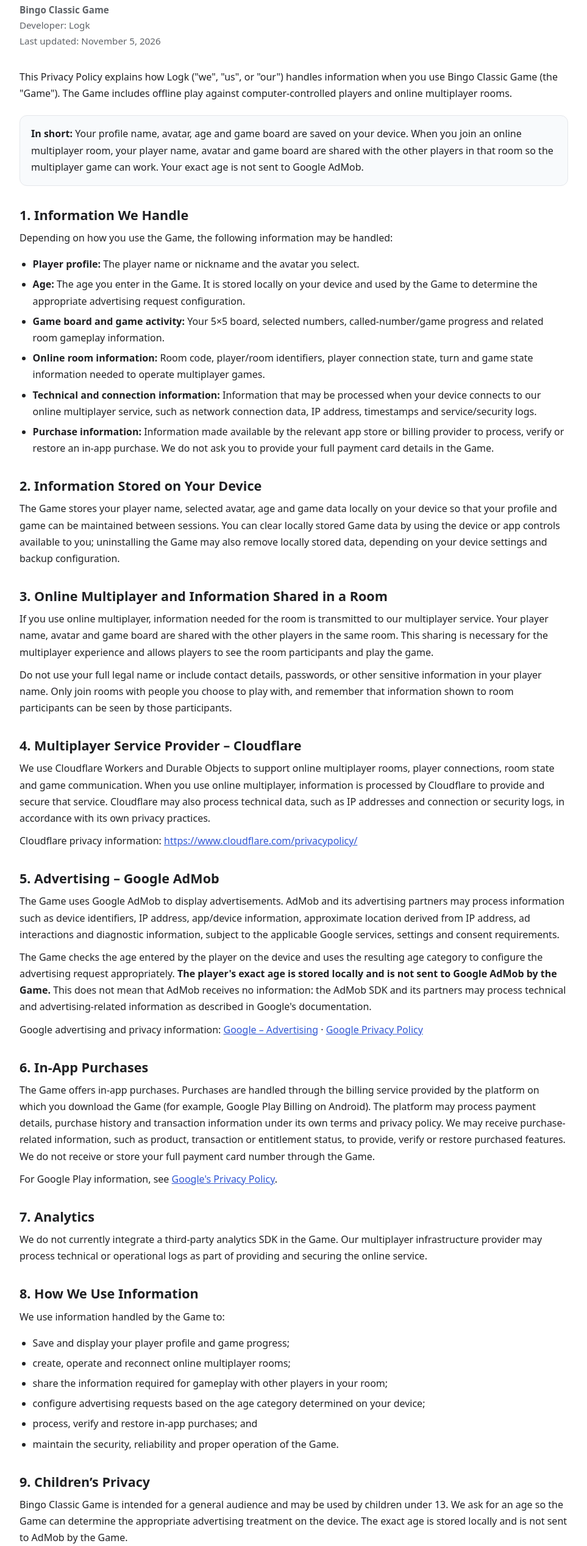
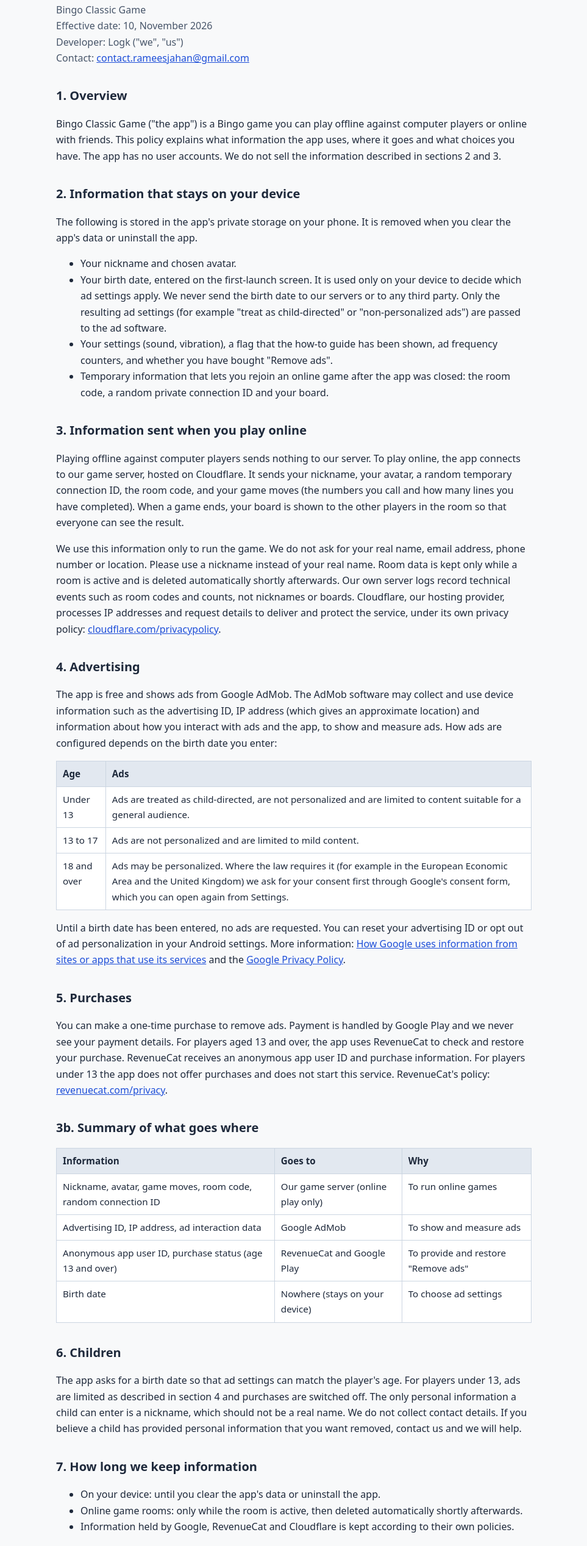
Before and after one commit to logk-india/bingo-game-privacy-policy, a plain HTML site: page index.html in a window 1280 px wide. Shown: the part 104-2640 px from the top of the page at 61% size, without its empty margins (158-1121 px from the left). Drawn offline with Linux system fonts and the light colour scheme.

Commit message:
Update index.html

```diff
--- a/index.html
+++ b/index.html
@@ -1,278 +1,85 @@
 <!DOCTYPE html>
 <html lang="en">
 <head>
-  <meta charset="UTF-8">
+<meta charset="utf-8">
 <meta name="viewport" content="width=device-width, initial-scale=1">
-  <meta name="description" content="Privacy Policy for Bingo Classic Game by Logk.">
-  <meta name="theme-color" content="#ffffff">
-  <title>Privacy Policy – Bingo Classic Game</title>
+<title>Privacy Policy - Bingo Classic Game</title>
 <style>
-    :root {
-      color-scheme: light;
-      --ink: #202124;
-      --muted: #5f6368;
-      --line: #e5e7eb;
-      --accent: #3157d5;
-      --surface: #f8fafc;
-    }
-    * { box-sizing: border-box; }
-    body {
-      margin: 0;
-      background: #fff;
-      color: var(--ink);
-      font: 16px/1.7 system-ui, -apple-system, BlinkMacSystemFont, "Segoe UI", sans-serif;
-    }
-    main {
-      width: min(900px, calc(100% - 36px));
-      margin: 48px auto;
-    }
-    header { margin-bottom: 32px; }
-    h1 { margin: 0 0 8px; font-size: clamp(2rem, 5vw, 2.8rem); line-height: 1.15; }
-    h2 { margin: 34px 0 10px; font-size: 1.35rem; line-height: 1.3; }
-    p { margin: 10px 0; }
-    ul { padding-left: 1.35rem; }
-    li { margin: 6px 0; }
-    .meta { color: var(--muted); font-size: .95rem; }
-    .notice {
-      padding: 16px 18px;
-      background: var(--surface);
-      border: 1px solid var(--line);
-      border-radius: 12px;
-      margin: 22px 0;
-    }
-    a { color: var(--accent); overflow-wrap: anywhere; }
-    footer {
-      border-top: 1px solid var(--line);
-      margin-top: 40px;
-      padding-top: 18px;
-      color: var(--muted);
-      font-size: .92rem;
-    }
-    @media (max-width: 600px) {
-      main { margin: 28px auto; }
-    }
+  body{font-family:system-ui,-apple-system,"Segoe UI",Roboto,sans-serif;line-height:1.65;max-width:780px;margin:0 auto;padding:24px 16px 48px;color:#1e293b;background:#f8f9fa}
+  h1{font-size:1.8rem;margin-bottom:.2rem}
+  h2{margin-top:2rem;font-size:1.25rem}
+  .meta{color:#475569}
+  table{border-collapse:collapse;width:100%;margin:12px 0}
+  th,td{border:1px solid #cbd5e1;padding:8px 10px;text-align:left;vertical-align:top;font-size:.95rem;background:#fff}
+  th{background:#e2e8f0}
+  a{color:#1d4ed8}
 </style>
 </head>
 <body>
-<main>
-  <header>
 <h1>Privacy Policy</h1>
-    <div class="meta">
-      <strong>Bingo Classic Game</strong><br>
-      Developer: Logk<br>
-      Last updated: November 5, 2026
-    </div>
-  </header>
+<p class="meta">Bingo Classic Game<br>Effective date: 10, November 2026<br>Developer: Logk ("we", "us")<br>Contact: <a href="mailto:contact.rameesjahan@gmail.com">contact.rameesjahan@gmail.com</a></p>
 
-  <p>
-    This Privacy Policy explains how Logk ("we", "us", or "our") handles information
-    when you use Bingo Classic Game (the "Game"). The Game includes offline play
-    against computer-controlled players and online multiplayer rooms.
-  </p>
+<h2>1. Overview</h2>
+<p>Bingo Classic Game ("the app") is a Bingo game you can play offline against computer players or online with friends. This policy explains what information the app uses, where it goes and what choices you have. The app has no user accounts. We do not sell the information described in sections 2 and 3.</p>
 
-  <div class="notice">
-    <strong>In short:</strong> Your profile name, avatar, age and game board are saved
-    on your device. When you join an online multiplayer room, your player name,
-    avatar and game board are shared with the other players in that room so the
-    multiplayer game can work. Your exact age is not sent to Google AdMob.
-  </div>
-
-  <h2>1. Information We Handle</h2>
-  <p>Depending on how you use the Game, the following information may be handled:</p>
+<h2>2. Information that stays on your device</h2>
+<p>The following is stored in the app's private storage on your phone. It is removed when you clear the app's data or uninstall the app.</p>
 <ul>
-    <li><strong>Player profile:</strong> The player name or nickname and the avatar you select.</li>
-    <li><strong>Age:</strong> The age you enter in the Game. It is stored locally on your device and used by the Game to determine the appropriate advertising request configuration.</li>
-    <li><strong>Game board and game activity:</strong> Your 5×5 board, selected numbers, called-number/game progress and related room gameplay information.</li>
-    <li><strong>Online room information:</strong> Room code, player/room identifiers, player connection state, turn and game state information needed to operate multiplayer games.</li>
-    <li><strong>Technical and connection information:</strong> Information that may be processed when your device connects to our online multiplayer service, such as network connection data, IP address, timestamps and service/security logs.</li>
-    <li><strong>Purchase information:</strong> Information made available by the relevant app store or billing provider to process, verify or restore an in-app purchase. We do not ask you to provide your full payment card details in the Game.</li>
+  <li>Your nickname and chosen avatar.</li>
+  <li>Your birth date, entered on the first-launch screen. It is used only on your device to decide which ad settings apply. We never send the birth date to our servers or to any third party. Only the resulting ad settings (for example "treat as child-directed" or "non-personalized ads") are passed to the ad software.</li>
+  <li>Your settings (sound, vibration), a flag that the how-to guide has been shown, ad frequency counters, and whether you have bought "Remove ads".</li>
+  <li>Temporary information that lets you rejoin an online game after the app was closed: the room code, a random private connection ID and your board.</li>
 </ul>
 
-  <h2>2. Information Stored on Your Device</h2>
-  <p>
-    The Game stores your player name, selected avatar, age and game data locally
-    on your device so that your profile and game can be maintained between sessions.
-    You can clear locally stored Game data by using the device or app controls
-    available to you; uninstalling the Game may also remove locally stored data,
-    depending on your device settings and backup configuration.
-  </p>
+<h2>3. Information sent when you play online</h2>
+<p>Playing offline against computer players sends nothing to our server. To play online, the app connects to our game server, hosted on Cloudflare. It sends your nickname, your avatar, a random temporary connection ID, the room code, and your game moves (the numbers you call and how many lines you have completed). When a game ends, your board is shown to the other players in the room so that everyone can see the result.</p>
+<p>We use this information only to run the game. We do not ask for your real name, email address, phone number or location. Please use a nickname instead of your real name. Room data is kept only while a room is active and is deleted automatically shortly afterwards. Our own server logs record technical events such as room codes and counts, not nicknames or boards. Cloudflare, our hosting provider, processes IP addresses and request details to deliver and protect the service, under its own privacy policy: <a href="https://www.cloudflare.com/privacypolicy/">cloudflare.com/privacypolicy</a>.</p>
 
-  <h2>3. Online Multiplayer and Information Shared in a Room</h2>
-  <p>
-    If you use online multiplayer, information needed for the room is transmitted
-    to our multiplayer service. Your player name, avatar and game board are shared
-    with the other players in the same room. This sharing is necessary for the
-    multiplayer experience and allows players to see the room participants and
-    play the game.
-  </p>
-  <p>
-    Do not use your full legal name or include contact details, passwords, or other
-    sensitive information in your player name. Only join rooms with people you
-    choose to play with, and remember that information shown to room participants
-    can be seen by those participants.
-  </p>
+<h2>4. Advertising</h2>
+<p>The app is free and shows ads from Google AdMob. The AdMob software may collect and use device information such as the advertising ID, IP address (which gives an approximate location) and information about how you interact with ads and the app, to show and measure ads. How ads are configured depends on the birth date you enter:</p>
+<table>
+  <tr><th>Age</th><th>Ads</th></tr>
+  <tr><td>Under 13</td><td>Ads are treated as child-directed, are not personalized and are limited to content suitable for a general audience.</td></tr>
+  <tr><td>13 to 17</td><td>Ads are not personalized and are limited to mild content.</td></tr>
+  <tr><td>18 and over</td><td>Ads may be personalized. Where the law requires it (for example in the European Economic Area and the United Kingdom) we ask for your consent first through Google's consent form, which you can open again from Settings.</td></tr>
+</table>
+<p>Until a birth date has been entered, no ads are requested. You can reset your advertising ID or opt out of ad personalization in your Android settings. More information: <a href="https://policies.google.com/technologies/partner-sites">How Google uses information from sites or apps that use its services</a> and the <a href="https://policies.google.com/privacy">Google Privacy Policy</a>.</p>
 
-  <h2>4. Multiplayer Service Provider – Cloudflare</h2>
-  <p>
-    We use Cloudflare Workers and Durable Objects to support online multiplayer
-    rooms, player connections, room state and game communication. When you use
-    online multiplayer, information is processed by Cloudflare to provide and
-    secure that service. Cloudflare may also process technical data, such as IP
-    addresses and connection or security logs, in accordance with its own privacy
-    practices.
-  </p>
-  <p>
-    Cloudflare privacy information:
-    <a href="https://www.cloudflare.com/privacypolicy/" target="_blank" rel="noopener noreferrer">https://www.cloudflare.com/privacypolicy/</a>
-  </p>
+<h2>5. Purchases</h2>
+<p>You can make a one-time purchase to remove ads. Payment is handled by Google Play and we never see your payment details. For players aged 13 and over, the app uses RevenueCat to check and restore your purchase. RevenueCat receives an anonymous app user ID and purchase information. For players under 13 the app does not offer purchases and does not start this service. RevenueCat's policy: <a href="https://www.revenuecat.com/privacy/">revenuecat.com/privacy</a>.</p>
 
-  <h2>5. Advertising – Google AdMob</h2>
-  <p>
-    The Game uses Google AdMob to display advertisements. AdMob and its
-    advertising partners may process information such as device identifiers,
-    IP address, app/device information, approximate location derived from IP
-    address, ad interactions and diagnostic information, subject to the
-    applicable Google services, settings and consent requirements.
-  </p>
-  <p>
-    The Game checks the age entered by the player on the device and uses the
-    resulting age category to configure the advertising request appropriately.
-    <strong>The player's exact age is stored locally and is not sent to Google
-    AdMob by the Game.</strong> This does not mean that AdMob receives no
-    information: the AdMob SDK and its partners may process technical and
-    advertising-related information as described in Google's documentation.
-  </p>
-  <p>
-    Google advertising and privacy information:
-    <a href="https://policies.google.com/technologies/ads" target="_blank" rel="noopener noreferrer">Google – Advertising</a>
-    ·
-    <a href="https://policies.google.com/privacy" target="_blank" rel="noopener noreferrer">Google Privacy Policy</a>
-  </p>
+<h2>3b. Summary of what goes where</h2>
+<table>
+  <tr><th>Information</th><th>Goes to</th><th>Why</th></tr>
+  <tr><td>Nickname, avatar, game moves, room code, random connection ID</td><td>Our game server (online play only)</td><td>To run online games</td></tr>
+  <tr><td>Advertising ID, IP address, ad interaction data</td><td>Google AdMob</td><td>To show and measure ads</td></tr>
+  <tr><td>Anonymous app user ID, purchase status (age 13 and over)</td><td>RevenueCat and Google Play</td><td>To provide and restore "Remove ads"</td></tr>
+  <tr><td>Birth date</td><td>Nowhere (stays on your device)</td><td>To choose ad settings</td></tr>
+</table>
 
-  <h2>6. In-App Purchases</h2>
-  <p>
-    The Game offers in-app purchases. Purchases are handled through the billing
-    service provided by the platform on which you download the Game (for example,
-    Google Play Billing on Android). The platform may process payment details,
-    purchase history and transaction information under its own terms and privacy
-    policy. We may receive purchase-related information, such as product,
-    transaction or entitlement status, to provide, verify or restore purchased
-    features. We do not receive or store your full payment card number through
-    the Game.
-  </p>
-  <p>
-    For Google Play information, see
-    <a href="https://policies.google.com/privacy" target="_blank" rel="noopener noreferrer">Google's Privacy Policy</a>.
-  </p>
+<h2>6. Children</h2>
+<p>The app asks for a birth date so that ad settings can match the player's age. For players under 13, ads are limited as described in section 4 and purchases are switched off. The only personal information a child can enter is a nickname, which should not be a real name. We do not collect contact details. If you believe a child has provided personal information that you want removed, contact us and we will help.</p>
 
-  <h2>7. Analytics</h2>
-  <p>
-    We do not currently integrate a third-party analytics SDK in the Game.
-    Our multiplayer infrastructure provider may process technical or operational
-    logs as part of providing and securing the online service.
-  </p>
-
-  <h2>8. How We Use Information</h2>
-  <p>We use information handled by the Game to:</p>
+<h2>7. How long we keep information</h2>
 <ul>
-    <li>Save and display your player profile and game progress;</li>
-    <li>create, operate and reconnect online multiplayer rooms;</li>
-    <li>share the information required for gameplay with other players in your room;</li>
-    <li>configure advertising requests based on the age category determined on your device;</li>
-    <li>process, verify and restore in-app purchases; and</li>
-    <li>maintain the security, reliability and proper operation of the Game.</li>
+  <li>On your device: until you clear the app's data or uninstall the app.</li>
+  <li>Online game rooms: only while the room is active, then deleted automatically shortly afterwards.</li>
+  <li>Information held by Google, RevenueCat and Cloudflare is kept according to their own policies.</li>
 </ul>
 
-  <h2>9. Children’s Privacy</h2>
-  <p>
-    Bingo Classic Game is intended for a general audience and may be used by
-    children under 13. We ask for an age so the Game can determine the appropriate
-    advertising treatment on the device. The exact age is stored locally and is
-    not sent to AdMob by the Game.
-  </p>
-  <p>
-    Because the Game supports online multiplayer, a player's name, avatar and
-    board may be visible to other people in the same room. Parents and guardians
-    should help children choose a nickname that does not reveal their real-world
-    identity and should supervise children's use of online rooms and purchases.
-  </p>
-  <p>
-    We do not intend to collect more personal information from children than is
-    reasonably needed to operate the Game. If you are a parent or guardian and
-    believe a child has provided personal information in a way that raises a
-    privacy concern, contact us at the address below. We will review the request
-    and take appropriate steps where required by applicable law.
-  </p>
+<h2>8. Security</h2>
+<p>Connections between the app and our game server are encrypted. No method of transmission or storage is completely secure.</p>
 
-  <h2>10. Data Retention and Deletion</h2>
-  <p>
-    Profile, age and game data saved locally remain on your device until they are
-    changed or deleted through the Game/device, or the app's local data is removed.
-    Online room and connection information is handled for as long as needed to
-    operate the room, support reconnection and maintain service security. Technical
-    logs may be retained by service providers according to their operational,
-    security and legal requirements. We do not state a fixed retention period
-    because it may depend on the service and the type of information.
-  </p>
-  <p>
-    To ask about information associated with your use of the Game, or to request
-    deletion where applicable, contact us using the details in the Contact section.
-    Some information may need to be retained where required by law or for legitimate
-    security and transaction purposes.
-  </p>
+<h2>9. International use</h2>
+<p>The app is available worldwide. Our providers may process information in countries other than yours.</p>
 
-  <h2>11. Data Security</h2>
-  <p>
-    We take reasonable steps to protect information handled by the Game. However,
-    no method of electronic transmission or storage is completely secure, and we
-    cannot guarantee absolute security.
-  </p>
+<h2>10. Your choices and rights</h2>
+<p>Depending on where you live, you may have rights to access, correct or delete personal information, or to object to certain processing (for example under the GDPR, the UK GDPR, India's Digital Personal Data Protection Act or US state privacy laws). We hold very little information that can be linked to you. To make a request or ask a question, contact us using the address below.</p>
 
-  <h2>12. Your Choices</h2>
-  <ul>
-    <li>You can choose the player name and avatar used in the Game.</li>
-    <li>You can choose whether to use offline play or join an online room.</li>
-    <li>You can stop using online multiplayer at any time.</li>
-    <li>You can manage advertising/privacy choices through options made available by the app, your device or the relevant platform, where available.</li>
-    <li>You can manage or restrict in-app purchases through your platform's device or account settings.</li>
-  </ul>
+<h2>11. Changes</h2>
+<p>We may update this policy. The effective date at the top shows when it last changed.</p>
 
-  <h2>13. Third-Party Services and Links</h2>
-  <p>
-    The Game relies on third-party services, including Google AdMob, the relevant
-    app store billing service and Cloudflare for online multiplayer. Those providers
-    handle information under their own privacy policies and terms. We encourage
-    you to review those policies. Their practices are not controlled by this
-    Privacy Policy.
-  </p>
-
-  <h2>14. International Data Processing</h2>
-  <p>
-    Our service providers may process information on servers located in countries
-    other than your own. Where this happens, the information may be subject to the
-    laws of those locations, subject to applicable safeguards and legal requirements.
-  </p>
-
-  <h2>15. Changes to This Privacy Policy</h2>
-  <p>
-    We may update this Privacy Policy when the Game, our services or applicable
-    legal requirements change. We will update the "Last updated" date at the top
-    of this page. Please review this page periodically.
-  </p>
-
-  <h2>16. Contact Us</h2>
-  <p>
-    If you have questions, concerns or requests relating to this Privacy Policy
-    or the Game's privacy practices, contact:
-  </p>
-  <p>
-    <strong>Logk</strong><br>
-    Email: <a href="mailto:rameesjahan.dev@gmail.com">rameesjahan.dev@gmail.com</a>
-  </p>
-
-  <footer>
-    This Privacy Policy applies to Bingo Classic Game.
-  </footer>
-</main>
+<h2>12. Contact</h2>
+<p>Logk<br><a href="mailto:contact.rameesjahan@gmail.com">contact.rameesjahan@gmail.com</a></p>
 </body>
 </html>
```
Lines whose indentation alone changed are shown as unchanged.
